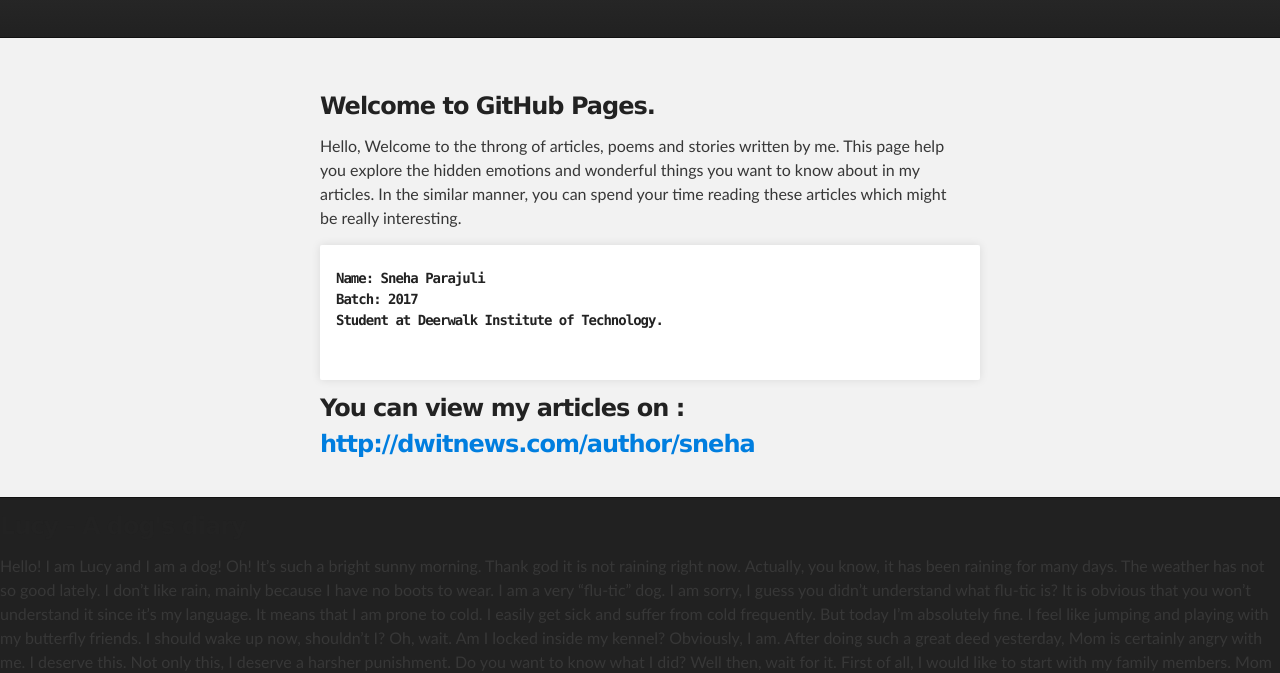
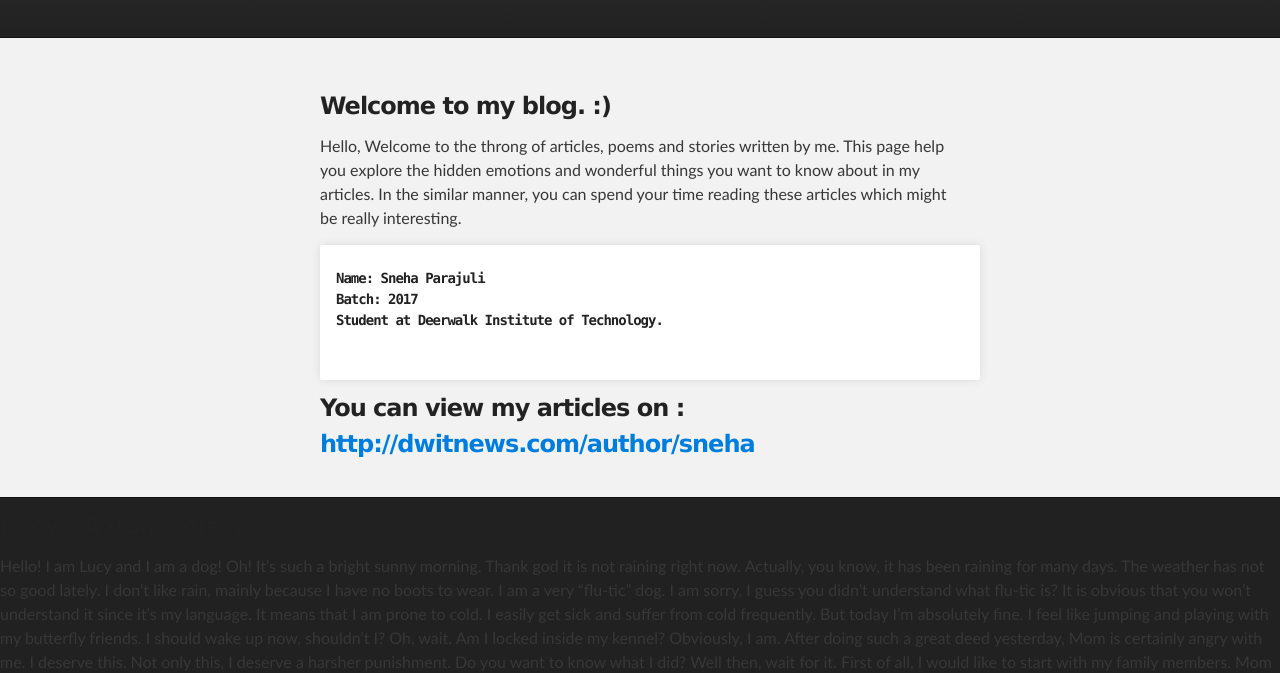
Before and after one commit to snehaparajuli/snehaparajuli.github.io, a plain HTML site: page index.html in a window 1280 px wide. Shown: the part 136-809 px from the top of the page. Drawn offline with Linux system fonts and the light colour scheme.

Commit message:
Update index.html

```diff
--- a/index.html
+++ b/index.html
@@ -28,7 +28,7 @@
     <div id="main_content_wrap" class="outer">
       <section id="main_content" class="inner">
         <h3>
-<a id="welcome-to-my-blog" class="anchor" href="#welcome-to-github-pages" aria-hidden="true"><span class="octicon octicon-link"></span></a>Welcome to GitHub Pages.</h3>
+<a id="welcome-to-my-blog" class="anchor" href="#welcome-to-my-blog" aria-hidden="true"><span class="octicon octicon-link"></span></a>Welcome to my blog. :) </h3>
 
 <p> Hello, Welcome to the throng of articles, poems and stories written by me. This page help you explore the hidden emotions and wonderful things you want to know about in my articles. In the similar manner, you can spend your time reading these articles which might be really interesting.</p>
 
```
